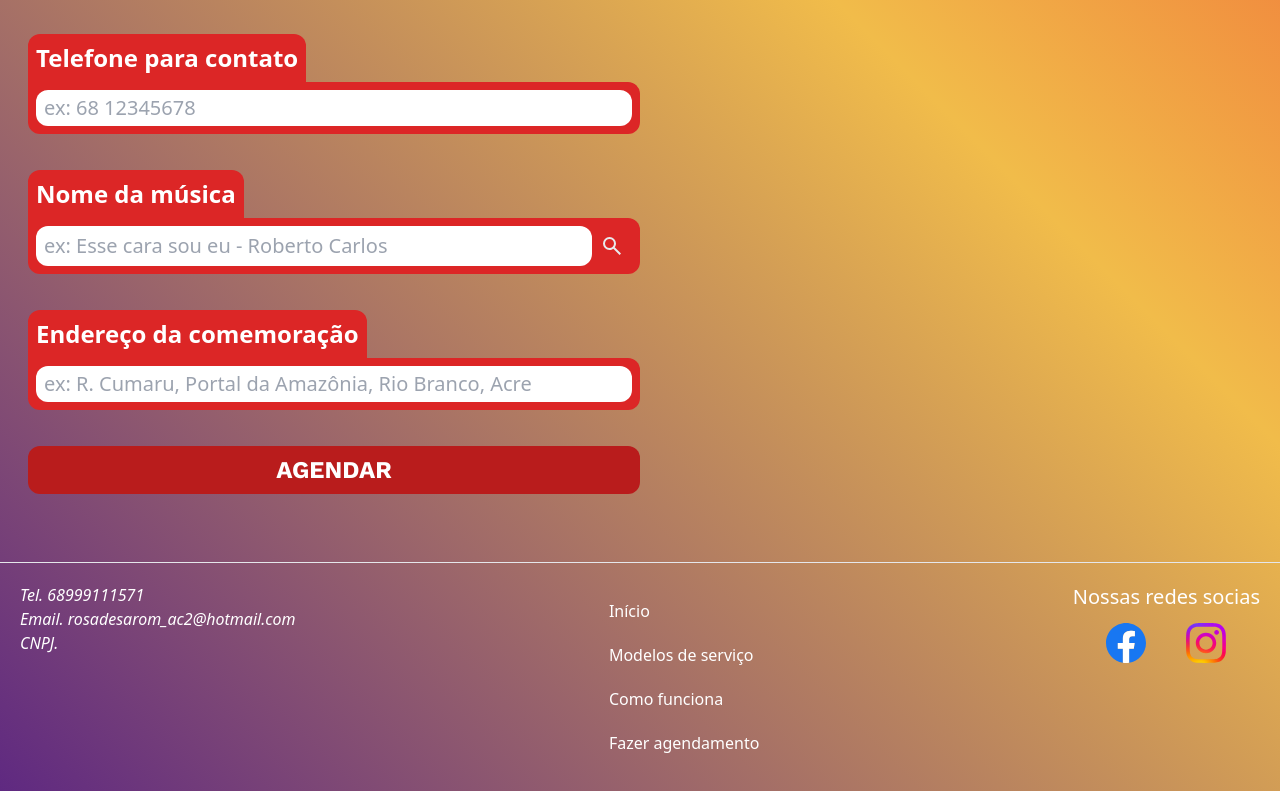
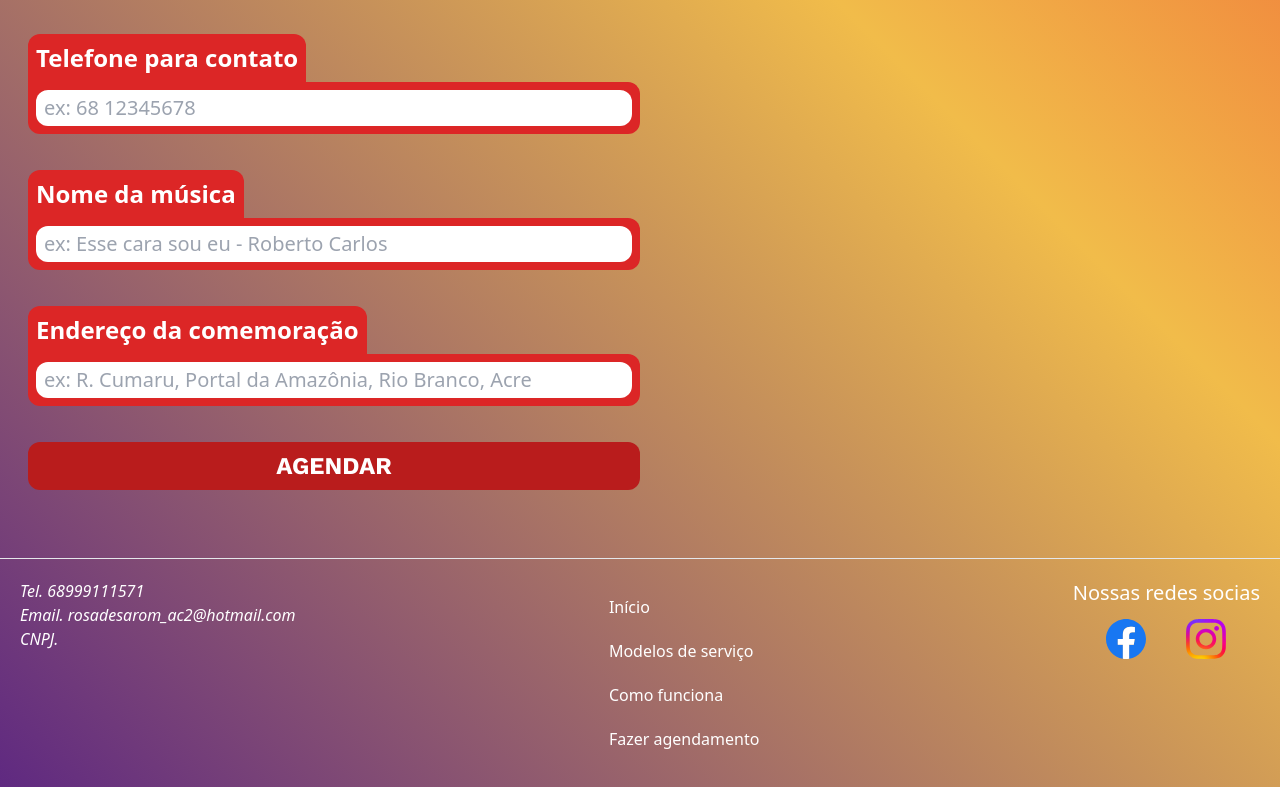
Before and after one commit to Isaque16/LandingPageTelemen, a Nuxt app: page /agendamento in a window 1280 px wide. Shown: the part 1180-1971 px from the top of the page. Built offline with nearby package versions, Linux system fonts and the light colour scheme; a web font is replaced by a local one.

Commit message:
mensagem de info mais objetiva

```diff
--- a/components/inputComponent.vue
+++ b/components/inputComponent.vue
@@ -21,30 +21,8 @@
         @focusout="hideInfoMessage"
         @blur="verifyInput"
       />
-      <button
-        v-if="forLabel === 'musica'"
-        type="button"
-        class="p-2 text-xl font-bold hover:cursor-pointer"
-      >
-        <svg
-          xmlns="http://www.w3.org/2000/svg"
-          height="24px"
-          viewBox="0 -960 960 960"
-          width="24px"
-          fill="#e8eaed"
-        >
-          <path
-            d="M784-120 532-372q-30 24-69 38t-83 14q-109 0-184.5-75.5T120-580q0-109 75.5-184.5T380-840q109 0 184.5 75.5T640-580q0 44-14 83t-38 69l252 252-56 56ZM380-400q75 0 127.5-52.5T560-580q0-75-52.5-127.5T380-760q-75 0-127.5 52.5T200-580q0 75 52.5 127.5T380-400Z"
-          />
-        </svg>
-      </button>
     </div>
-    <div
-      v-if="forLabel === 'musica'"
-      ref="search-container"
-      class="bg-white text-black p-5 w-fit rounded-xl empty:hidden overflow-y-auto"
-    ></div>
-    <p v-if="isFocused && isValid" class="opacity-70 text-xl w-full md:w-1/2">
+    <p v-if="isFocused && isValid" class="opacity-70 text-xl font-bold w-full md:w-1/2">
       {{ infoMessage }}
     </p>
     <p
--- a/pages/agendamento.vue
+++ b/pages/agendamento.vue
@@ -68,7 +68,7 @@
             v-model="form.nome"
             placeholder="Nome(s)"
             autocomplete="name"
-            info-message="Neste campo você deve preencher com o nome de quem está enviando, podendo ser somente o seu ou de várias pessoas em conjunto"
+            info-message="Preencha com o nome do remetente, que pode ser seu ou de várias pessoas."
             error-message="Informe pelo menos o primeiro nome de quem está enviando!"
           ></input-component>
 
@@ -78,7 +78,7 @@
             inputType="text"
             v-model="form.para"
             placeholder="Nome da homenagiada(o)"
-            info-message="Aqui, você deve preencher com o nome da pessoa que será homenagiada(o)"
+            info-message="Preencha com o nome da pessoa a ser homenageada."
             error-message="Informe pelo menos o primeiro nome da pessoa que vai receber"
           ></input-component>
 
@@ -87,7 +87,7 @@
             inputTitle="Horário da mensagem"
             inputType="time"
             v-model="form.hora"
-            info-message="Agora você deve preencher este campo com a horá que a mensagem deve ocorrer, podendo estar ou não disponível no dia"
+            info-message="Preencha este campo com a hora em que a mensagem deve ser enviada"
             error-message="É preciso informar o horário de envio da mensagem"
           ></input-component>
 
@@ -96,7 +96,7 @@
             inputTitle="Data de envio"
             inputType="date"
             v-model="form.data"
-            info-message="Da mesma forma a data de envio da mensagem. Por favor, sempre agende com antecedencia"
+            info-message="Preencha a data de envio da mensagem e agende com antecedência."
             error-message="É preciso informar a data de envio da mensagem"
           ></input-component>
 
@@ -172,12 +172,24 @@
                   </option>
                 </optgroup>
                 <optgroup label="Datas comemorativas">
-                  <option value="Dia das Mães">Dia das Mães</option>
-                  <option value="Dia dos Pais">Dia dos Pais</option>
-                  <option value="Dia dos Namorados">Dia dos Namorados</option>
-                  <option value="Dia da Mulher">Dia da Mulher</option>
-                  <option value="Natal">Natal</option>
-                  <option value="Ano Novo">Ano Novo</option>
+                  <option value="Dia das Mães">
+                    Dia das Mães
+                  </option>
+                  <option value="Dia dos Pais">
+                    Dia dos Pais
+                  </option>
+                  <option value="Dia dos Namorados">
+                    Dia dos Namorados
+                  </option>
+                  <option value="Dia da Mulher">
+                    Dia da Mulher
+                  </option>
+                  <option value="Natal">
+                    Natal
+                  </option>
+                  <option value="Ano Novo">
+                    Ano Novo
+                  </option>
                 </optgroup>
               </select>
             </div>
@@ -189,7 +201,7 @@
             inputType="text"
             v-model="form.contato"
             placeholder="ex: 68 12345678"
-            info-message="Digite aqui o seu número de telefone para mantermos contato"
+            info-message="Digite seu número de telefone para mantermos contato"
             error-message="Precisamos manter contato! Nos informe seu número"
           ></input-component>
 
@@ -200,7 +212,7 @@
             inputType="text"
             v-model="form.destinatariotel"
             placeholder="ex: 68 12345678"
-            info-message="Digite aqui o número de telefone da pessoa que vai receber a mensagem"
+            info-message="Digite o número de telefone do homenagiada(o)"
             error-message="Precisamos do contato para o envio da mensagem"
           ></input-component>
 
@@ -223,7 +235,7 @@
             inputType="text"
             v-model="form.musica"
             placeholder="ex: Esse cara sou eu - Roberto Carlos"
-            info-message="Escreva o nome da música da preferencia de quem vai receber a mensagem, pois essa chegará tocando na chegada ao local"
+            info-message="Escreva o nome da música preferida do destinatário, pois ela tocará na chegada ao local."
             error-message="A escolha de uma música de sua preferencia é necessário"
           ></input-component>
 
@@ -234,8 +246,8 @@
             inputType="text"
             v-model="form.endereco"
             placeholder="ex: R. Cumaru, Portal da Amazônia, Rio Branco, Acre"
-            info-message="Por último, escreva ou cole neste campo o endereço do local onde ocorrerá a comemoração da data em questão"
-            error-message="Por favor, digite o endereço/local da comemoração corretamente"
+            info-message="Por último, insira o endereço do local da comemoração."
+            error-message="Por favor, digite o endereço da comemoração corretamente"
           ></input-component>
 
           <div class="flex flex-col p-2 rounded-xl text-center gap-2">
```
Also changed, not shown: services/youtubeAPI.ts (deleted, +0 -27 lines).
